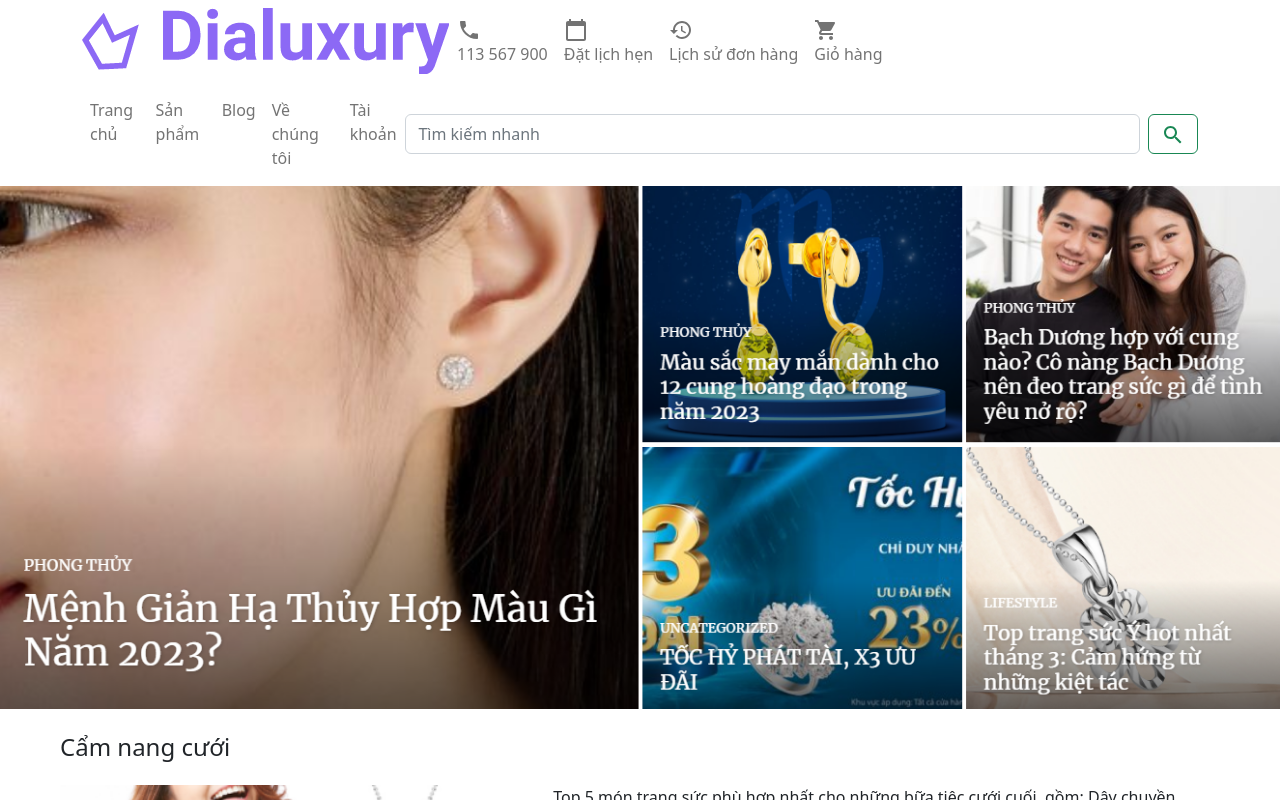
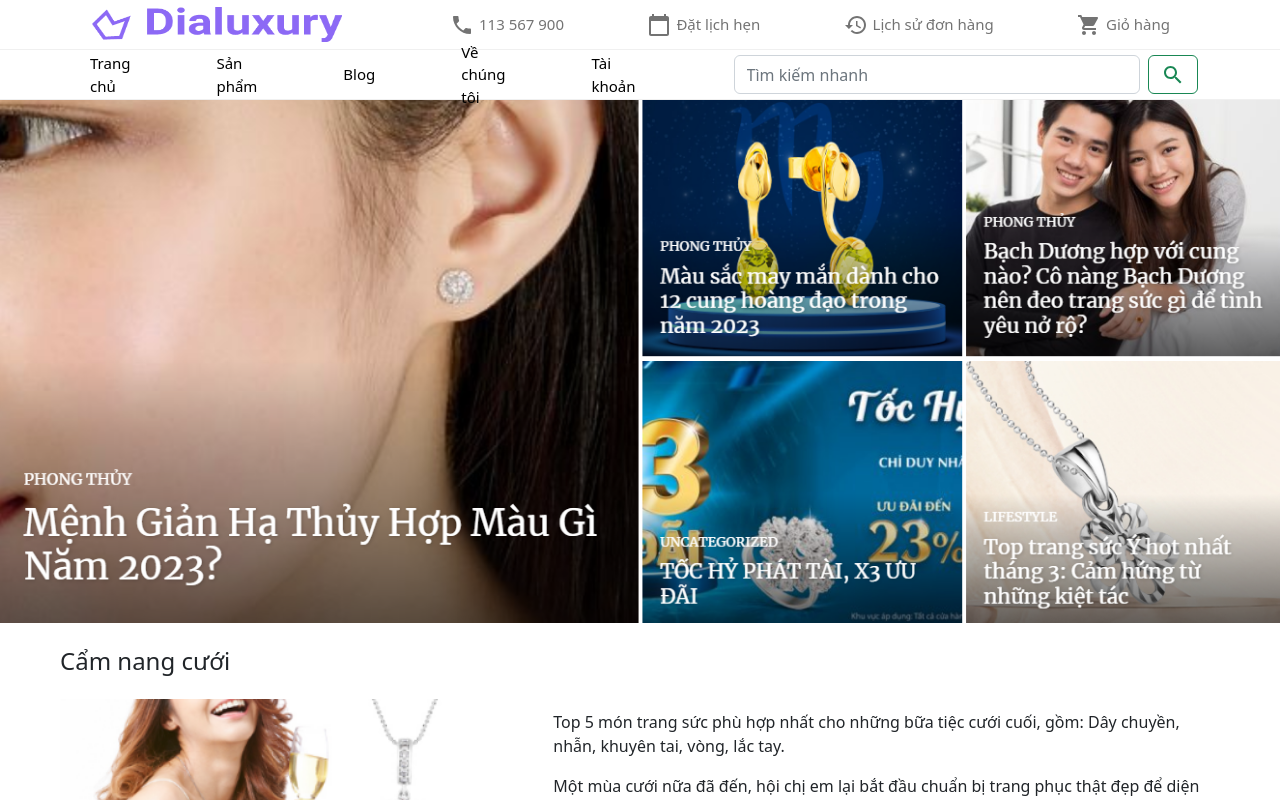
Before and after one commit to lamquocdat/web_trangsuc_se104, a React (Create React App) app: page /Blog in a window 1280 px wide. Shown: the top 800 px of the page. Built offline with nearby package versions, Linux system fonts and the light colour scheme.

Commit message:
App.css for components header and footer

```diff
--- /dev/null
+++ b/src/App.css
@@ -0,0 +1,143 @@
+/* overwire boostrap */
+/* start navbar */
+/* Nav1 */
+.navbar-header{
+
+    height: 50px;
+    border-bottom: 0.5px solid rgba(112,112,112,0.1);
+    display: flex;
+    align-items: center;
+    font-size: 15px;
+    color: #000000;
+}
+
+    .logo {
+        width: 250px;
+        height: 35px;
+        border-radius: none;
+        margin-right: 100px;
+        margin-left: 10px;
+      }
+    .me-auto {
+      width: 100%;
+
+      padding: 20px;
+      display: flex;
+      align-items: center;
+      justify-content: space-between;
+    }
+.items {
+    display: flex;
+    align-items: center;
+
+}
+    .item{
+      display: flex;
+      align-items: center;
+
+      position: relative;
+    }
+
+      .icon {
+        display: flex;
+        font-size: 20px;
+        margin-right: 5px;
+      }
+      .items:hover{
+        color: tomato;
+    }
+
+
+/* Nav2 */
+
+
+.navbar-main{
+
+  height: 50px;
+  border-bottom: 0.5px solid rgba(112,112,112,0.1);
+  display: flex;
+  align-items: center;
+  font-size: 15px;
+  color: #000000;
+}
+
+.ms-auto {
+  width: 100%;
+
+  padding: 20px;
+  display: flex;
+  align-items: center;
+  justify-content: space-between;
+}
+
+.d-flex{
+
+    border: none;
+    border-radius: 20px;
+}
+
+.list_item:hover{
+    color: tomato;
+}
+
+.list_item{
+    color: #000000;
+    margin-right: 70px;
+}
+
+
+
+
+      /* end navbar */
+
+      /* start footer */
+
+    .main-footer{
+      border-top: 0.5px solid rgba(112,112,112,0.1);
+      font-size: 15px;
+    }
+    .row{
+      margin-left: 30px;
+      display: flex;
+      align-items: center;
+      justify-content: center;
+    }
+    .col-md-3{
+
+
+
+    }
+
+    .col-md-3 h4{
+      font-size: 20px;
+    }
+    .logo-footer{
+      margin-top: 30px;
+      margin-bottom: 50px;
+
+      /* margin-left: 300px; */
+    }
+
+    .footer-bottom{
+      display: flex;
+      align-items: center;
+      justify-content: center;
+      margin-top: 20px;
+    }
+    .img{
+      margin-left: 15px;
+      margin-top: 10px;
+    }
+
+    .socialMedia{
+      width: 25px;
+      height: 20px;
+      margin-right: 30px;
+      margin-left: 5px;
+    }
+
+    .text-xs-center{
+
+      margin-top: 30px;
+      text-align: center;
+    }
--- a/src/App.jsx
+++ b/src/App.jsx
@@ -2,7 +2,7 @@ import { Routes, Route } from "react-router-dom";
 import DefaultLayout from "./Layout/DefaultLayout";
 import { publicRoutes } from "./routes";
 import { Fragment } from "react";
-
+import './App.css'
 
 function App() {
   return (
```
